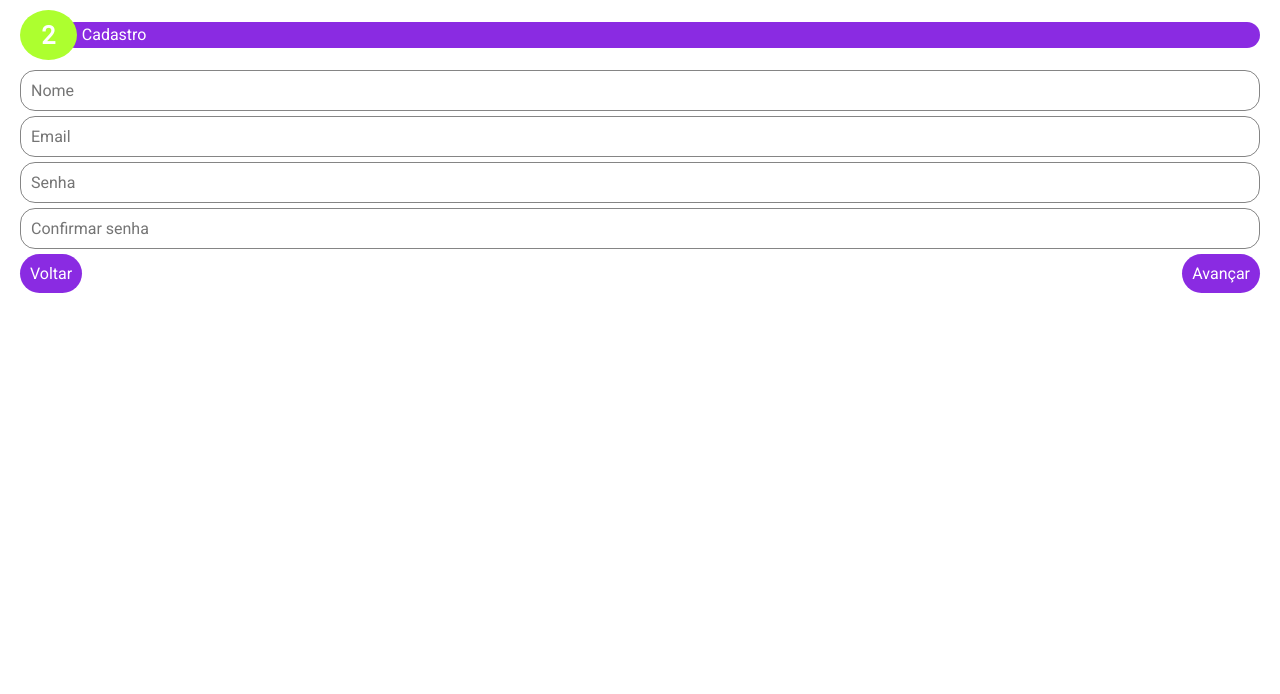
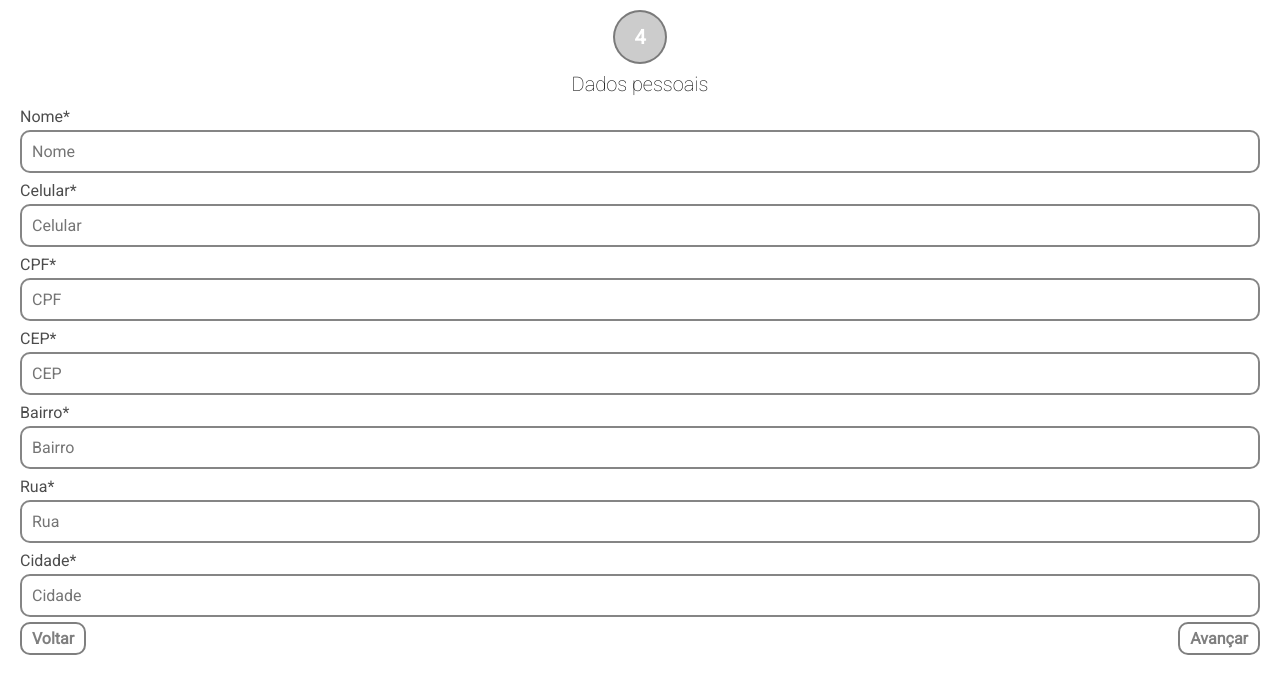
Before and after one commit to FariaSteven/form, a React (Vite) app: page / in a window 1280 px wide. Both pictures are taken after typing "Sample", "name@example.com", "Sample123", "Sample123" into the empty fields and a click on the button "Avançar". Shown: the top 694 px of the page. Built offline with nearby package versions, Linux system fonts and the light colour scheme.

Commit message:
Validating and masnking all fields

```diff
--- a/package.json
+++ b/package.json
@@ -9,6 +9,7 @@
     "preview": "vite preview"
   },
   "dependencies": {
+    "axios": "^1.2.2",
     "react": "^18.2.0",
     "react-dom": "^18.2.0",
     "react-dropzone": "^14.2.3",
--- a/src/components/forms/Account.tsx
+++ b/src/components/forms/Account.tsx
@@ -1,5 +1,5 @@
-import React from "react";
-import { SubmitHandler, useForm } from "react-hook-form";
+import React, { useRef } from "react";
+import { useForm } from "react-hook-form";
 
 import * as S from "./Forms.style";
 
@@ -11,26 +11,67 @@ const Account = ({ onSubmit, previousStep, step, setTitle }: any) => {
     formState: { errors },
   } = useForm();
 
-  setTitle("Cadastro");
+  const password = useRef({});
+  password.current = watch("password", "");
+
+  setTitle("Dados cadastrais");
 
   return (
     <S.Form onSubmit={handleSubmit(onSubmit)}>
-      <S.Input placeholder="Nome" {...register("name", { required: true })} />
-      {errors.name && <span>Esse campo é obrigatório</span>}
-      <S.Input placeholder="Email" {...register("email", { required: true })} />
-      {errors.email && <span>Esse campo é obrigatório</span>}
+      <S.Label>
+        Email*
         <S.Input
+          placeholder="Email*"
+          type={"email"}
+          errors={errors.email}
+          {...register("email", { required: true })}
+        />
+      </S.Label>
+      {errors.email && <S.InputError>Esse campo é obrigatório</S.InputError>}
+      <S.Label>
+        Senha*
+        <S.Input
+          placeholder="Senha"
           type="password"
-        placeholder="Senha"
-        {...register("password", { required: true })}
+          errors={errors.password}
+          {...register("password", {
+            required: true,
+            minLength: {
+              value: 8,
+              message: "Senha deve ter pelo menos 8 caractéres.",
+            },
+          })}
         />
-      {errors.password && <span>Esse campo é obrigatório</span>}
+      </S.Label>
+
+      {errors.password && (
+        <S.InputError>
+          {errors.password?.message
+            ? errors.password?.message
+            : "Esse campo é obrigatório"}
+        </S.InputError>
+      )}
+      <S.Label>
+        Confirmar senha*
         <S.Input
+          placeholder="Confirmar senha"
           type="password"
-        placeholder="Confirmar senha"
-        {...register("confirmPassword", { required: true })}
+          errors={errors.confirmPassword}
+          {...register("confirmPassword", {
+            required: true,
+            validate: (value) =>
+              value === password.current || "As senhas não coincidem.",
+          })}
         />
-      {errors.confirmPassword && <span>Esse campo é obrigatório</span>}
+      </S.Label>
+
+      {errors.confirmPassword && (
+        <S.InputError>
+          {errors.confirmPassword?.message
+            ? errors.confirmPassword?.message
+            : "Esse campo é obrigatório"}
+        </S.InputError>
+      )}
       <S.ButtonsWrapper>
         <S.Button
           disabled={step > 1 ? false : true}
--- a/src/components/forms/Forms.style.ts
+++ b/src/components/forms/Forms.style.ts
@@ -7,11 +7,29 @@ export const Form = styled.form`
   margin-top: 10px;
 `;
 
+export const Label = styled.label`
+  display: flex;
+  flex-direction: column;
+  gap: 5px;
+  margin-top: 5px;
+  font-weight: 400;
+  color: rgba(0, 0, 0, 0.700);
+`;
+
 export const Input = styled.input`
-  border: 1px solid rgba(0, 0, 0, 0.479);
+  border: ${(props) =>
+    props.errors ? "1px solid #FF6B6B" : "2px solid rgba(0, 0, 0, 0.479)"};
+  box-shadow: ${(props) =>
+    props.errors ? "0px 0px 0px 3px #f7c9c9" : ""};
   padding: 10px;
-  border-radius: 15px;
+  border-radius: 10px;
   color: rgba(0, 0, 0, 0.726);
+`;
+
+export const InputError = styled.span`
+  text-align: center;
+  font-weight: 500;
+  color: #FF6B6B;
 `;
 
 export const ButtonsWrapper = styled.div`
@@ -20,8 +38,10 @@ export const ButtonsWrapper = styled.div`
 `;
 
 export const Button = styled.button`
-  background-color: blueviolet;
-  padding: 10px;
-  border-radius: 20px;
-  color: white;
+  /* background-color: rgba(0, 0, 0, 0.700);ss */
+  padding: 5px 10px;
+  border: 2px solid rgba(0, 0, 0, 0.500);
+  border-radius: 10px;
+  font-weight: 600;
+  color: rgba(0, 0, 0, 0.500);
 `;
--- a/src/components/forms/Personal.tsx
+++ b/src/components/forms/Personal.tsx
@@ -1,5 +1,6 @@
-import React from "react";
-import { SubmitHandler, useForm, UseFormSetError } from "react-hook-form";
+import React, { useCallback, useEffect, useRef, useState } from "react";
+import axios from "axios";
+import { SubmitHandler, useForm } from "react-hook-form";
 
 import * as S from "./Forms.style";
 
@@ -11,31 +12,118 @@ const Personal = ({ onSubmit, previousStep, step, setTitle }: any) => {
     formState: { errors },
   } = useForm();
 
-  console.log('ERRORS', errors)
+  const [data, setData]: any = useState();
 
-  setTitle("Dados Pessoais");
+  const handleKeyUp = useCallback(
+    (e: React.FormEvent<HTMLInputElement>, field: string) => {
+      if (field === "celphone") {
+        e.currentTarget.maxLength = 11;
+        let value = e.currentTarget.value;
+        value = value.replace(/\D/g, "");
+        value = value.replace(/^(\d{2})(\d{5})(\d{4})/, "($1)$2-$3");
+        e.currentTarget.value = value;
+      }
+      if (field === "cep") {
+        e.currentTarget.maxLength = 9;
+        let value = e.currentTarget.value;
+        value = value.replace(/\D/g, "");
+        value = value.replace(/^(\d{5})(\d{3})/, "$1-$2");
+        e.currentTarget.value = value;
+      }
+      if (field === "cpf") {
+        e.currentTarget.maxLength = 11;
+        let value = e.currentTarget.value;
+        value = value.replace(/\D/g, "");
+        value = value.replace(/^(\d{3})(\d{3})(\d{3})(\d{2})/, "$1.$2.$3-$4");
+        e.currentTarget.value = value;
+      }
+    },
+    []
+  );
+
+  setTitle("Dados pessoais");
+
+  const getAddress = useCallback((e: React.FormEvent<HTMLInputElement>) => {
+    let cep = e.currentTarget.value;
+    if (cep?.length === 8) {
+      axios.get(`https://viacep.com.br/ws/${cep}/json/`).then((res) => {
+        setData(res.data);
+        console.log(res.data);
+      });
+      console.log("aaaa", data);
+      console.log("aaaa", cep);
+    }
+  }, []);
 
   return (
     <S.Form onSubmit={handleSubmit(onSubmit)}>
-      <S.Input placeholder="Nome" {...register("name", { required: true })} />
-      {errors.name && <span>Esse campo é obrigatório</span>}
-      <S.Input placeholder="Email" type={'email'} {...register("email", { required: true })} />
-      {errors.email && <span>Esse campo é obrigatório</span>}
+      <S.Label>
+      Nome*
       <S.Input
-        type="password"
-        placeholder="Senha"
-        {...register("password", { required: true, minLength: {
-          value: 8,
-          message: "Password must have at least 8 characters"
-        } })}
-      />
-      {errors.password && <p>{errors.password?.message ? errors.password?.message : 'Esse campo é obrigatório' }</p>}
+        placeholder="Nome"
+        errors={errors.name}
+        {...register("name", { required: true })}
+      /></S.Label>
+      {errors.name && <S.InputError>Esse campo é obrigatório</S.InputError>}
+      <S.Label>
+      Celular*
       <S.Input
-        type="password"
-        placeholder="Confirmar senha"
-        {...register("confirmPassword", { required: true })}
-      />
-      {errors.confirmPassword && <span>Esse campo é obrigatório</span>}
+        placeholder="Celular"
+        errors={errors.celphone}
+        onKeyUp={(e) => handleKeyUp(e, "celphone")}
+        {...register("celphone", { required: true })}
+      /></S.Label>
+      {errors.celphone && <S.InputError>Esse campo é obrigatório</S.InputError>}
+      <S.Label>
+      CPF*
+      <S.Input
+        placeholder="CPF"
+        errors={errors.cpf}
+        onKeyUp={(e) => handleKeyUp(e, "cpf")}
+        {...register("cpf", { required: true })}
+      /></S.Label>
+      {errors.name && <S.InputError>Esse campo é obrigatório</S.InputError>}
+      <S.Label>
+      CEP*
+      <S.Input
+        placeholder="CEP"
+        errors={errors.cep}
+        onKeyUp={(e) => handleKeyUp(e, "cep")}
+        {...register("cep", {
+          required: true,
+          onChange: (e) => getAddress(e),
+        })}
+      /></S.Label>
+      {errors.cep && <S.InputError>Esse campo é obrigatório</S.InputError>}
+      <S.Label>
+      Bairro*
+      <S.Input
+        placeholder="Bairro"
+        errors={errors.neighborhood}
+        value={data?.bairro}
+        {...register("neighborhood", { required: true })}
+      /></S.Label>
+      {errors.neighborhood && (
+        <S.InputError>Esse campo é obrigatório</S.InputError>
+      )}
+      <S.Label>
+      Rua*
+      <S.Input
+        placeholder="Rua"
+        errors={errors.street}
+        value={data?.logradouro}
+        {...register("street", { required: true })}
+      /></S.Label>
+      {errors.street && <S.InputError>Esse campo é obrigatório</S.InputError>}
+      <S.Label>
+      Cidade*
+      <S.Input
+        placeholder="Cidade"
+        errors={errors.city}
+        value={data?.localidade}
+        {...register("city", { required: true })}
+      /></S.Label>
+      {errors.city && <S.InputError>Esse campo é obrigatório</S.InputError>}
       <S.ButtonsWrapper>
         <S.Button
           disabled={step > 1 ? false : true}
--- a/src/components/step/Step.style.ts
+++ b/src/components/step/Step.style.ts
@@ -6,6 +6,7 @@ export const StepWrapper = styled.div`
 
 export const StepperWrapper = styled.div`
   display: flex;
+  flex-direction: column;
   align-items: center;
   width: 100%;
 `;
@@ -14,22 +15,24 @@ export const StepperNumber = styled.div`
   display: flex;
   justify-content: center;
   align-items: center;
-  width: 60px;
+  border: 2px solid rgba(0, 0, 0, 0.4);
+  border-radius: 100px;
+  margin-bottom: 10px;
   height: 50px;
-  border-radius: 50%;
-  font-size: 25px;
+  width: 50px;
+  background-color: rgba(0, 0, 0, 0.2);
+  color: #fff;
+  font-size: 20px;
   font-weight: 600;
-  color: #fff;
-  background-color: greenyellow;
-  z-index: 1;
 `;
 
 export const StepperTitle = styled.div`
-  background-color: blueviolet;
-  color: #fff;
-  font-weight: 500;
-  padding: 5px 5px 5px 20px;
-  margin-left: -15px;
-  width: 100%;
-  border-radius: 20px;
+  /* background-color: #f0f8ff;
+      padding: 5px 8px;
+      border: 1px solid #a4d4ff;
+      border-radius: 10px;
+  */
+  font-size: 20px;
+  color: rgba(0, 0, 0, 1);
+  font-weight: 100;
 `;
--- a/src/pages/signUp/SignUp.tsx
+++ b/src/pages/signUp/SignUp.tsx
@@ -5,7 +5,7 @@ import Plans from "../../components/forms/Plans";
 import Step from "../../components/step/Step";
 
 const SignUp = () => {
-  const [step, setStep]: Number | any = useState(1);
+  const [step, setStep]: Number | any = useState(3);
   const [title, setTitle]: String | any = useState("");
 
   const onSubmit = (data: any) => {
```
Also changed, not shown: 1 other file (tests, documents, lock files or other folders). Lines whose indentation alone changed are shown as unchanged.
